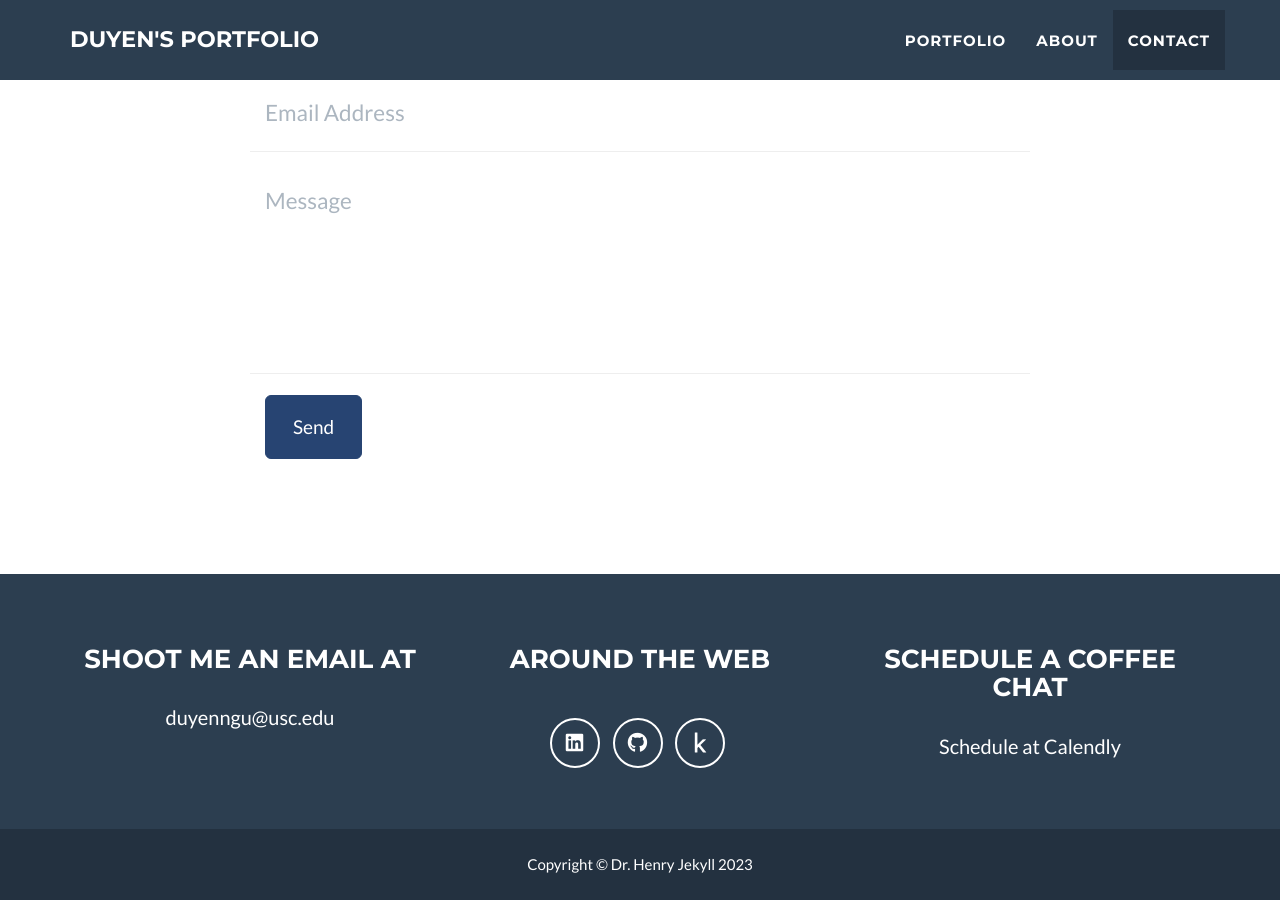
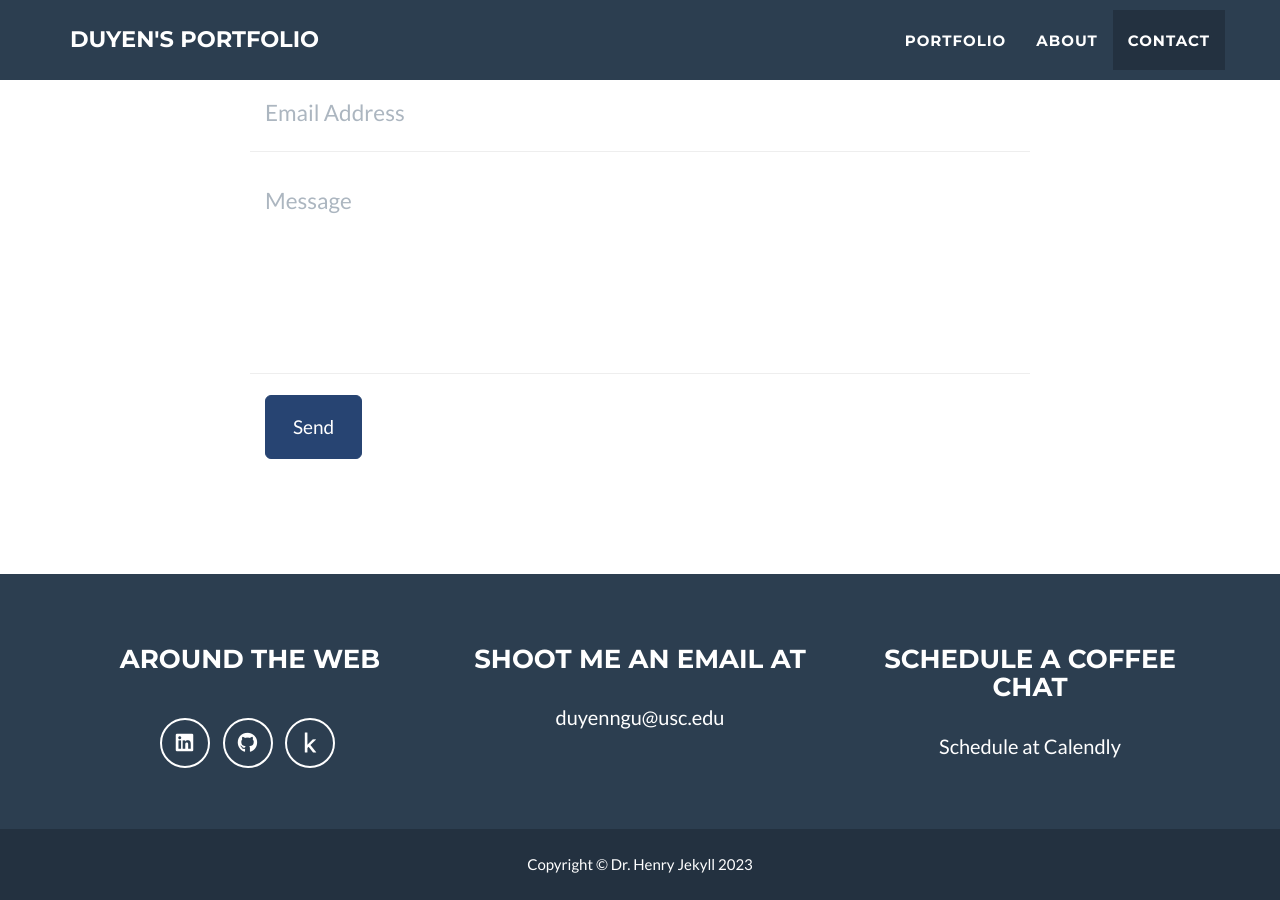
Before and after one commit to duyen21/portfolio, a Jekyll site: the page built from _posts/2014-07-18-project-1.markdown, in a window 1280 px wide and 900 px high, scrolled down 2515 px. Built offline with Jekyll 4.4.1, drawn with Linux system fonts in a browser that asks for light colours.

Commit message:
Update footer.html

```diff
--- a/_includes/footer.html
+++ b/_includes/footer.html
@@ -3,14 +3,6 @@
   <div class="footer-above">
     <div class="container">
       <div class="row">
-        <div class="footer-col col-md-4">
-          <h3>{{ site.footer.location }}</h3>
-          <p>
-            {% for adress in site.address %}
-            {{ adress.line }} <br>
-            {% endfor %}
-          </p>
-        </div>
         <div class="footer-col col-md-4">
           <h3>{{ site.footer.social }}</h3>
           <ul class="list-inline">
@@ -22,6 +14,15 @@
             {% endfor %}
           </ul>
         </div>
+        <div class="footer-col col-md-4">
+          <h3>{{ site.footer.location }}</h3>
+          <p>
+            {% for adress in site.address %}
+            {{ adress.line }} <br>
+            {% endfor %}
+          </p>
+        </div>
+
         <div class="footer-col col-md-4">
           <h3>{{ site.footer.credits }}</h3>
           <p>{{ site.credits }}</p>
```
